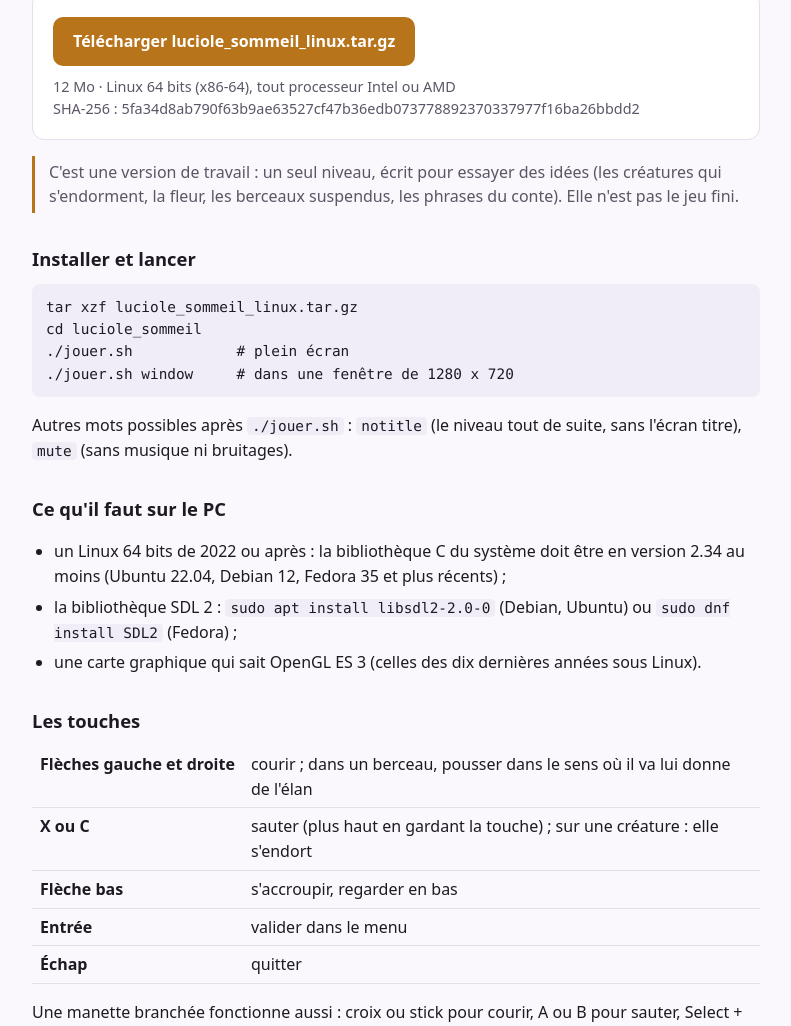
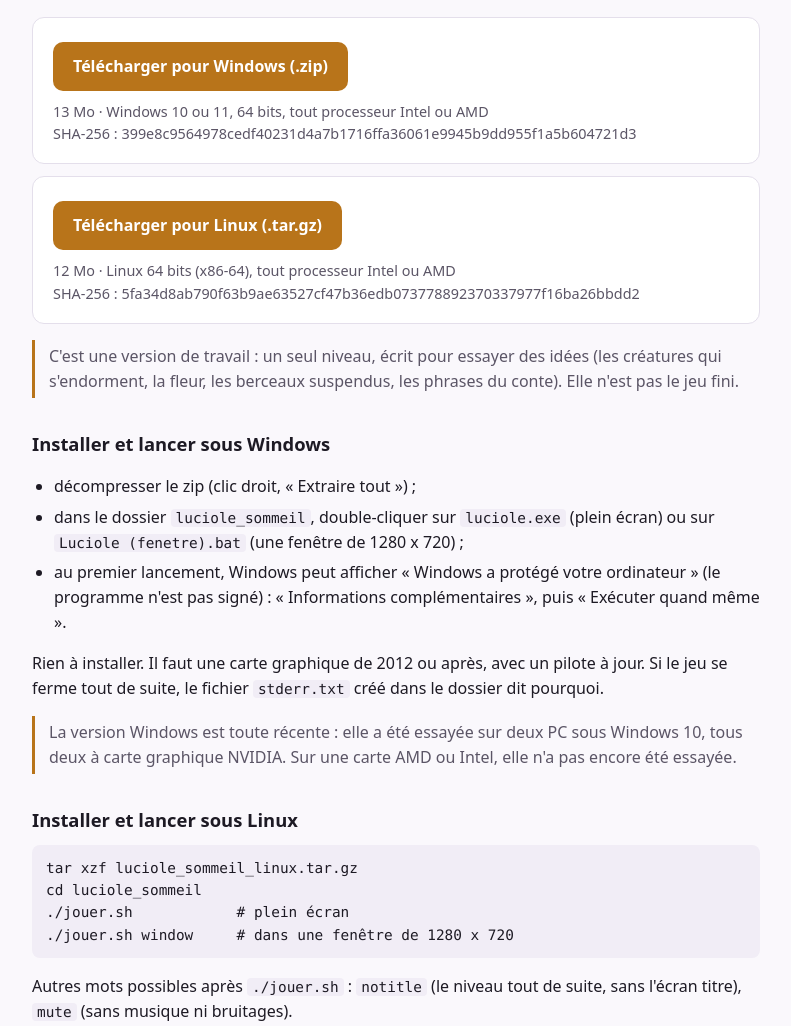
Before and after one commit to SPixs/luciole-site, a plain HTML site: page index.html in a window 1280 px wide. Shown: the part 366-1392 px from the top of the page, without its empty margins (244-1035 px from the left). Drawn offline with Linux system fonts and the light colour scheme.

Commit message:
Luciole pour Linux et Windows : luciole_sommeil_linux.tar.gz (5fa34d8ab790), luciole_sommeil_windows.zip (399e8c956497)

```diff
--- a/index.html
+++ b/index.html
@@ -4,7 +4,7 @@
 <meta charset="utf-8">
 <meta name="viewport" content="width=device-width, initial-scale=1">
 <meta name="robots" content="noindex, nofollow">
-<title>Luciole pour Linux</title>
+<title>Luciole</title>
 <style>
   :root {
     --bg: #faf8fc; --fg: #1d1a24; --soft: #5b5566; --card: #ffffff; --line: #e4dfeb;
@@ -25,7 +25,8 @@
   h1 { font-size: 1.9rem; margin: 0 0 4px; }
   .sub { color: var(--soft); margin: 0 0 24px; }
   h2 { font-size: 1.15rem; margin: 32px 0 10px; }
-  .card { background: var(--card); border: 1px solid var(--line); border-radius: 12px; padding: 18px 20px; }
+  .card { background: var(--card); border: 1px solid var(--line); border-radius: 12px; padding: 18px 20px;
+          margin: 0 0 12px; }
   .download {
     display: inline-block; background: var(--accent); color: var(--accent-fg); text-decoration: none;
     font-weight: 600; padding: 12px 20px; border-radius: 10px; margin: 6px 0 10px;
@@ -48,7 +49,8 @@
 <main>
   <h1>Luciole</h1>
   <p class="sub">Un jeu de plateforme : Lulu, une petite veilleuse à la lanterne, traverse une forêt qui ne dort
-    plus et ramasse les lucioles pour la rendormir. Version d'essai pour Linux, au clavier ou à la manette.</p>
+    plus et ramasse les lucioles pour la rendormir. Version d'essai pour Windows et Linux, au clavier ou à la
+    manette.</p>
 
   <div class="shots">
     <img src="fleur.jpg" alt="Lulu debout dans une fleur de nuit" width="800" height="600">
@@ -57,7 +59,12 @@
   </div>
 
   <div class="card">
-    <a class="download" href="luciole_sommeil_linux.tar.gz" download>Télécharger luciole_sommeil_linux.tar.gz</a>
+    <a class="download" href="luciole_sommeil_windows.zip" download>Télécharger pour Windows (.zip)</a>
+    <div class="meta">13 Mo · Windows 10 ou 11, 64 bits, tout processeur Intel ou AMD<br>
+      SHA-256 : 399e8c9564978cedf40231d4a7b1716ffa36061e9945b9dd955f1a5b604721d3</div>
+  </div>
+  <div class="card">
+    <a class="download" href="luciole_sommeil_linux.tar.gz" download>Télécharger pour Linux (.tar.gz)</a>
     <div class="meta">12 Mo · Linux 64 bits (x86-64), tout processeur Intel ou AMD<br>
       SHA-256 : 5fa34d8ab790f63b9ae63527cf47b36edb073778892370337977f16ba26bbdd2</div>
   </div>
@@ -65,7 +72,20 @@
   <p class="note">C'est une version de travail : un seul niveau, écrit pour essayer des idées (les créatures qui
     s'endorment, la fleur, les berceaux suspendus, les phrases du conte). Elle n'est pas le jeu fini.</p>
 
-  <h2>Installer et lancer</h2>
+  <h2>Installer et lancer sous Windows</h2>
+  <ul>
+    <li>décompresser le zip (clic droit, « Extraire tout ») ;</li>
+    <li>dans le dossier <code>luciole_sommeil</code>, double-cliquer sur <code>luciole.exe</code> (plein écran) ou
+      sur <code>Luciole (fenetre).bat</code> (une fenêtre de 1280 x 720) ;</li>
+    <li>au premier lancement, Windows peut afficher « Windows a protégé votre ordinateur » (le programme n'est pas
+      signé) : « Informations complémentaires », puis « Exécuter quand même ».</li>
+  </ul>
+  <p>Rien à installer. Il faut une carte graphique de 2012 ou après, avec un pilote à jour. Si le jeu se ferme
+    tout de suite, le fichier <code>stderr.txt</code> créé dans le dossier dit pourquoi.</p>
+  <p class="note">La version Windows est toute récente : elle a été essayée sur deux PC sous Windows 10, tous deux
+    à carte graphique NVIDIA. Sur une carte AMD ou Intel, elle n'a pas encore été essayée.</p>
+
+  <h2>Installer et lancer sous Linux</h2>
   <pre>tar xzf luciole_sommeil_linux.tar.gz
 cd luciole_sommeil
 ./jouer.sh            # plein écran
@@ -73,7 +93,7 @@ cd luciole_sommeil
   <p>Autres mots possibles après <code>./jouer.sh</code> : <code>notitle</code> (le niveau tout de suite, sans
     l'écran titre), <code>mute</code> (sans musique ni bruitages).</p>
 
-  <h2>Ce qu'il faut sur le PC</h2>
+  <h2>Ce qu'il faut sur un PC Linux</h2>
   <ul>
     <li>un Linux 64 bits de 2022 ou après : la bibliothèque C du système doit être en version 2.34 au moins
       (Ubuntu 22.04, Debian 12, Fedora 35 et plus récents) ;</li>
```
Also changed, not shown: 1 other file.
